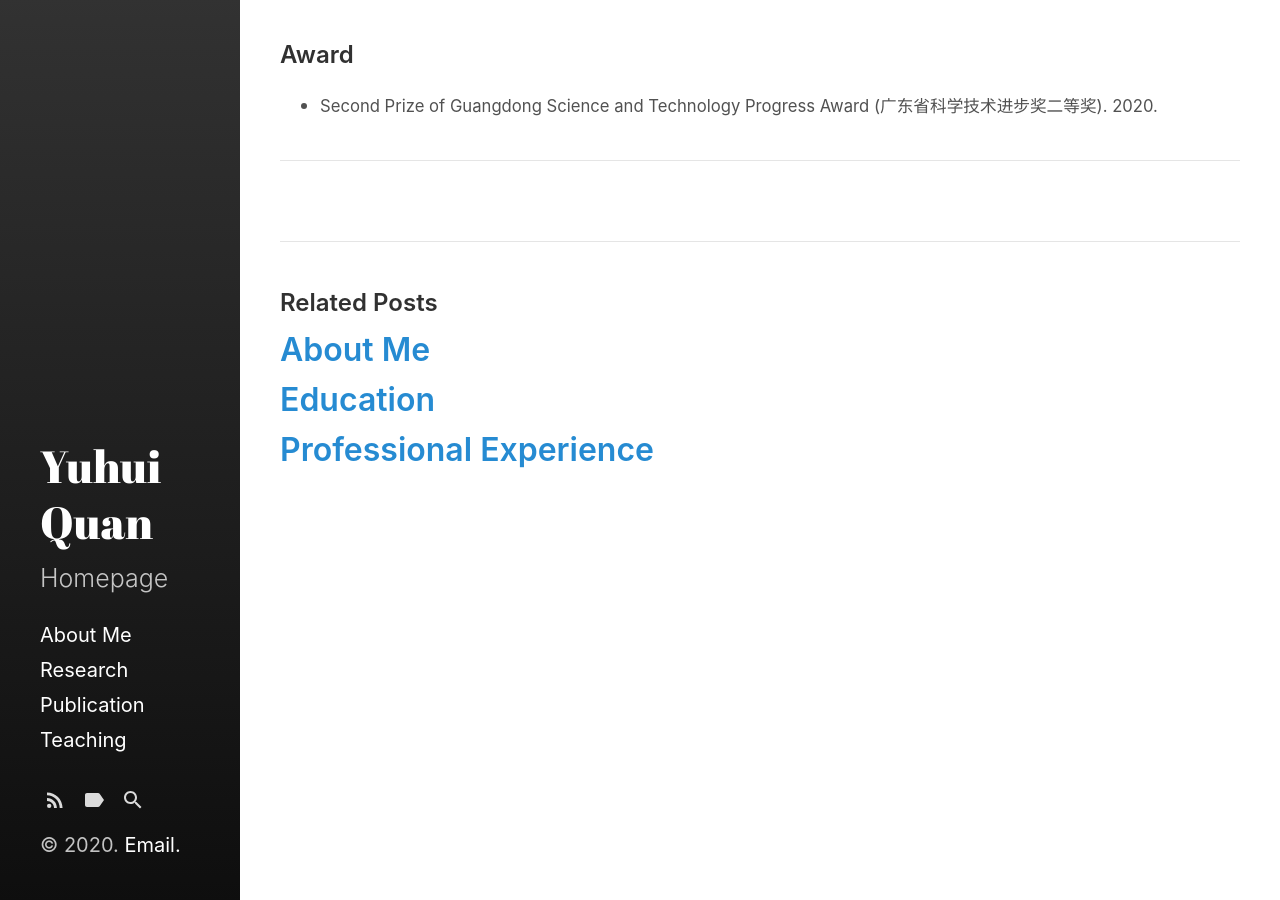
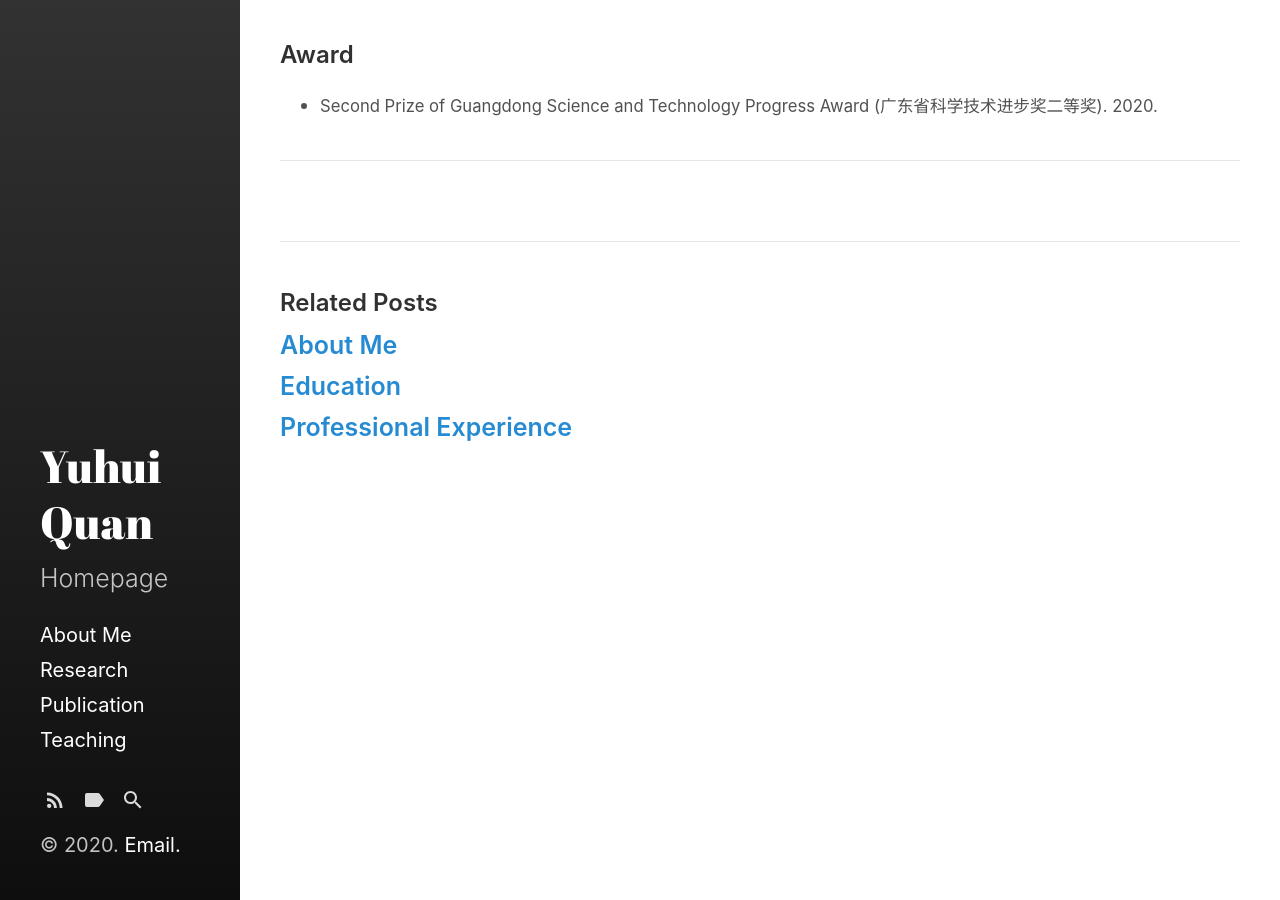
Before and after one commit to Dofboom/Dofboom.github.io, a Jekyll site: the page built from _posts/2020-5-30-a_award.md, in a window 1280 px wide. Built offline with Jekyll 4.4.1, drawn with Linux system fonts in a browser that asks for light colours.

Commit message:
Update related_posts.html

```diff
--- a/_includes/related_posts.html
+++ b/_includes/related_posts.html
@@ -5,7 +5,7 @@
       <li "font-size:100%">
         <h3>
           <a href="{{ post.url | relative_url }}">
-              <font size=6> {{ post.title }}</font>
+               {{ post.title }}
           </a>
         </h3>
       </li>
```
